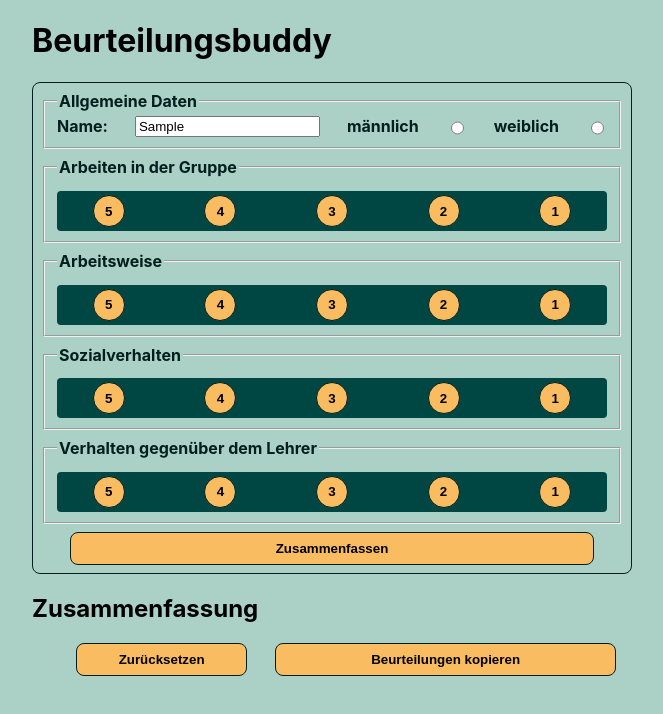
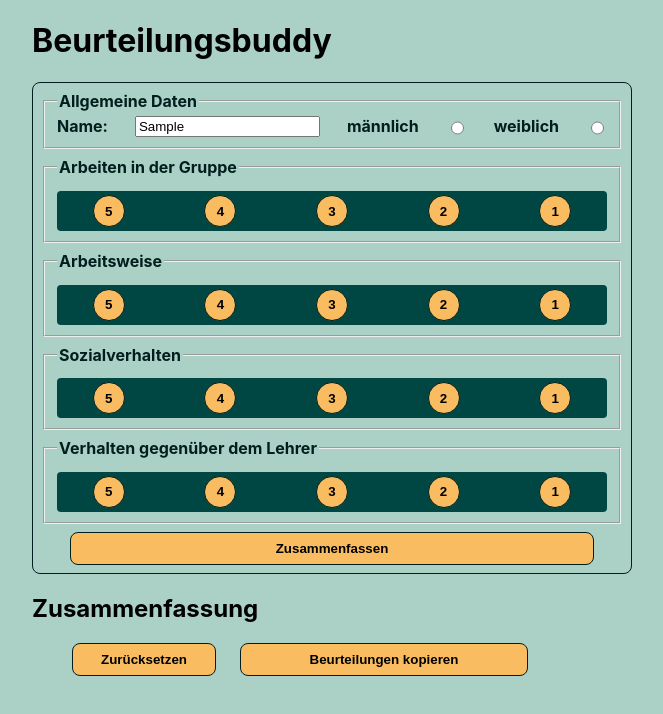
Before and after one commit to PReichetanz/beurteilungsbuddy, a Next.js app: page / in a window 1280 px wide. Both pictures are taken after typing "Sample" into the empty fields and a click on the button "Zusammenfassen". Shown: the top 714 px of the page, without its empty margins (308-971 px from the left). Built offline with nearby package versions, Linux system fonts and the light colour scheme.

Commit message:
fix copy functionality with correct student name

```diff
--- a/components/Summary/index.js
+++ b/components/Summary/index.js
@@ -3,9 +3,9 @@ import { getTextToCopy } from "../utils/helper";
 import Button from "../Button/Button";
 import CopyButton from "../CopyButton/CopyButton";
 
-export default function Summary({ selectedEvaluations, onReset }) {
+export default function Summary({ selectedEvaluations, onReset, studentName }) {
   return (
-    <section>
+    <SummaryContainer>
       <h2>Zusammenfassung</h2>
       {selectedEvaluations.map((evaluation) => (
         <p key={`${evaluation.name}`}>{evaluation.selectedDescription}</p>
@@ -14,9 +14,11 @@ export default function Summary({ selectedEvaluations, onReset }) {
         <ResetButton type="button" onClick={onReset}>
           Zurücksetzen
         </ResetButton>
-        <CopyButton copyText={getTextToCopy(name, selectedEvaluations)} />
+        <CopyButton
+          copyText={getTextToCopy(studentName, selectedEvaluations)}
+        />
       </ButtonSection>
-    </section>
+    </SummaryContainer>
   );
 }
 
@@ -29,3 +31,7 @@ const ButtonSection = styled.section`
 const ResetButton = styled(Button)`
   max-width: 30%;
 `;
+
+const SummaryContainer = styled.section`
+  max-width: 40vw;
+`;
--- a/components/utils/helper.js
+++ b/components/utils/helper.js
@@ -13,20 +13,20 @@ export function replaceName(description, name, gender) {
   }
 }
 
-export function getTextToCopy(name, selectedEvaluations) {
+export function getTextToCopy(studentName, selectedEvaluations) {
   let textToCopy = "";
 
   const filteredSelectedEvaluations = selectedEvaluations.filter(
     (evaluation) => evaluation.selectedDescription !== null
   );
 
-  if (name && filteredSelectedEvaluations.length > 0) {
+  if (studentName && filteredSelectedEvaluations.length > 0) {
     const descriptions = filteredSelectedEvaluations.map(
       (evaluation) => evaluation.selectedDescription
     );
     const allEvaluations = descriptions.join("\n");
 
-    textToCopy = `Beurteilung von ${name}\n
+    textToCopy = `Beurteilung von ${studentName}\n
     ${allEvaluations}`;
     return textToCopy;
   } else {
```
